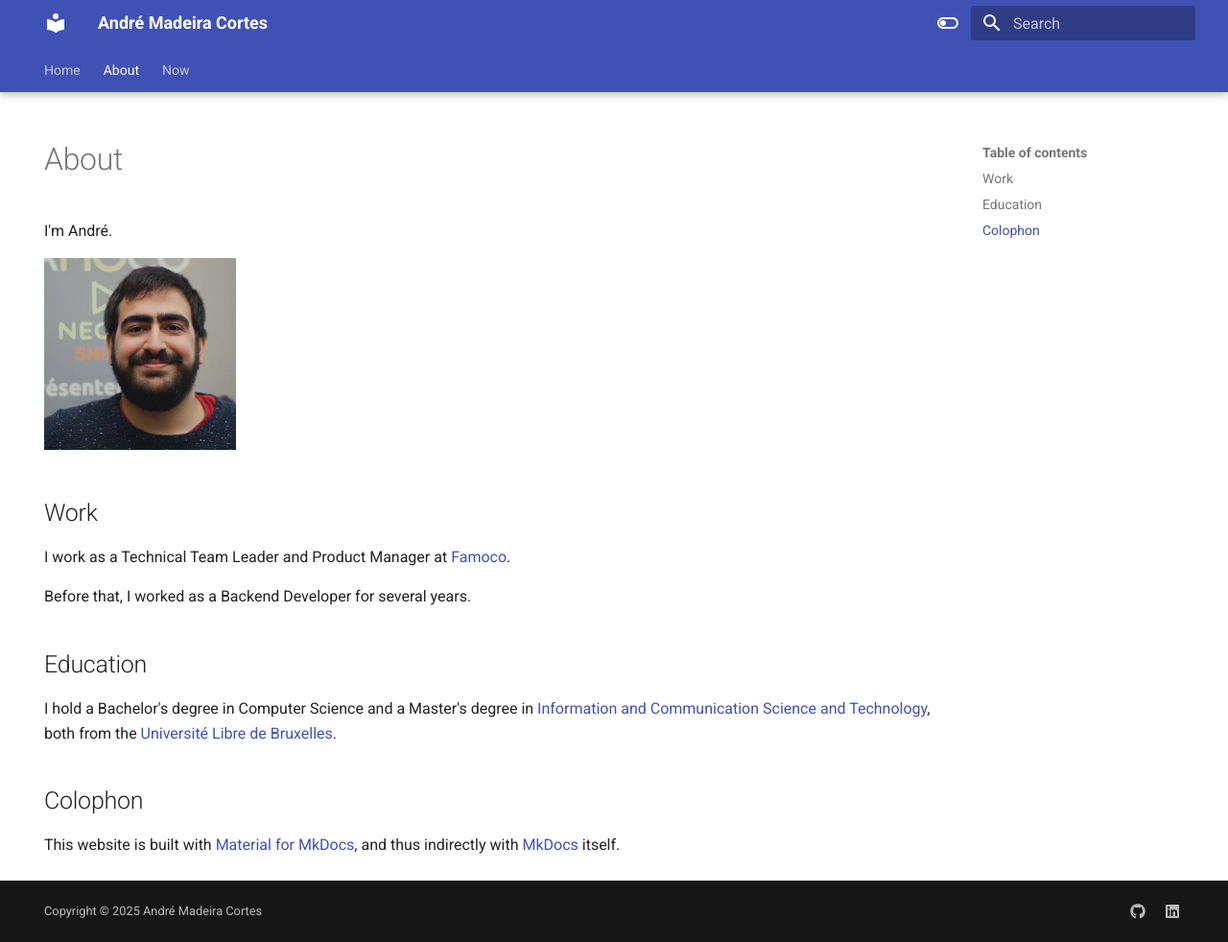
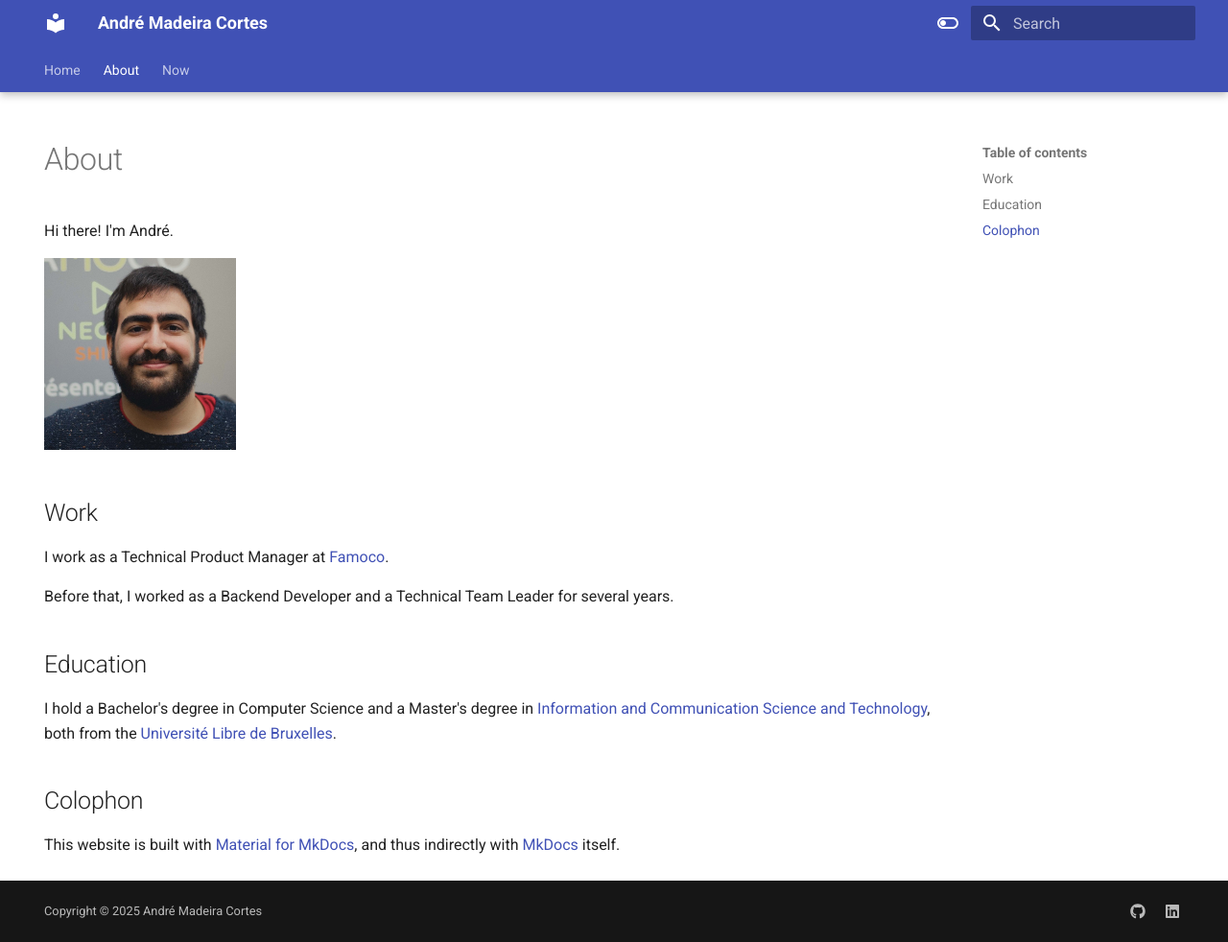
Before and after one commit to BamBalaam/bambalaam.github.io, an MkDocs documentation site: the page built from docs/about.md, in a window 1280 px wide and 982 px high. Shown: the whole window at 96% size. Built offline with MkDocs 1.6.1 and Material for MkDocs 9.7.7, drawn with Linux system fonts in a browser that asks for light colours.

Commit message:
Change about due to job change

```diff
--- a/docs/about.md
+++ b/docs/about.md
@@ -5,15 +5,15 @@ hide:
 
 # About
 
-I'm André.
+Hi there! I'm André.
 
 ![Me](images/avatar.png)
 
 ## Work
 
-I work as a Technical Team Leader and Product Manager at [Famoco](http://famoco.com).
+I work as a Technical Product Manager at [Famoco](http://famoco.com).
 
-Before that, I worked as a Backend Developer for several years.
+Before that, I worked as a Backend Developer and a Technical Team Leader for several years.
 
 ## Education
 
```
